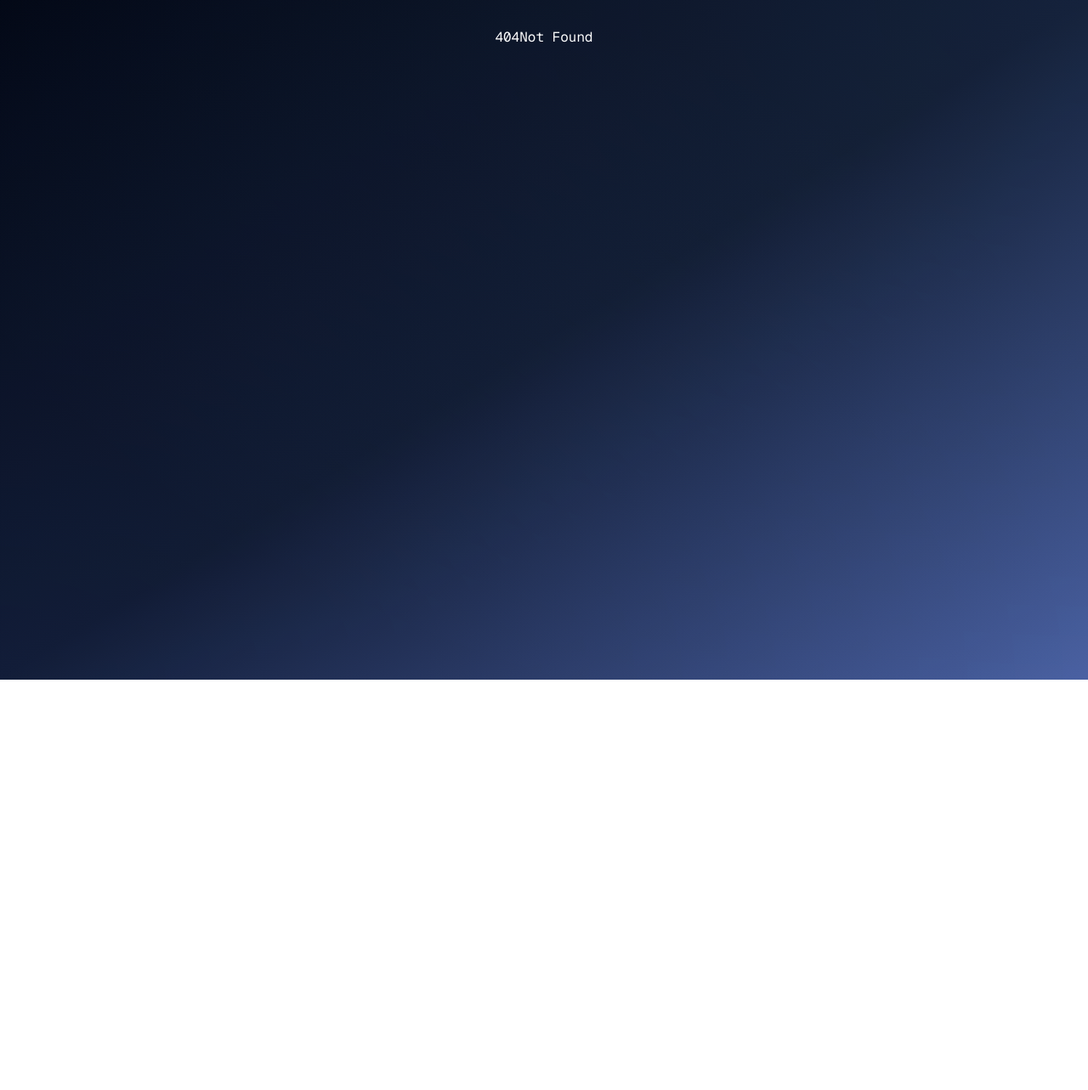
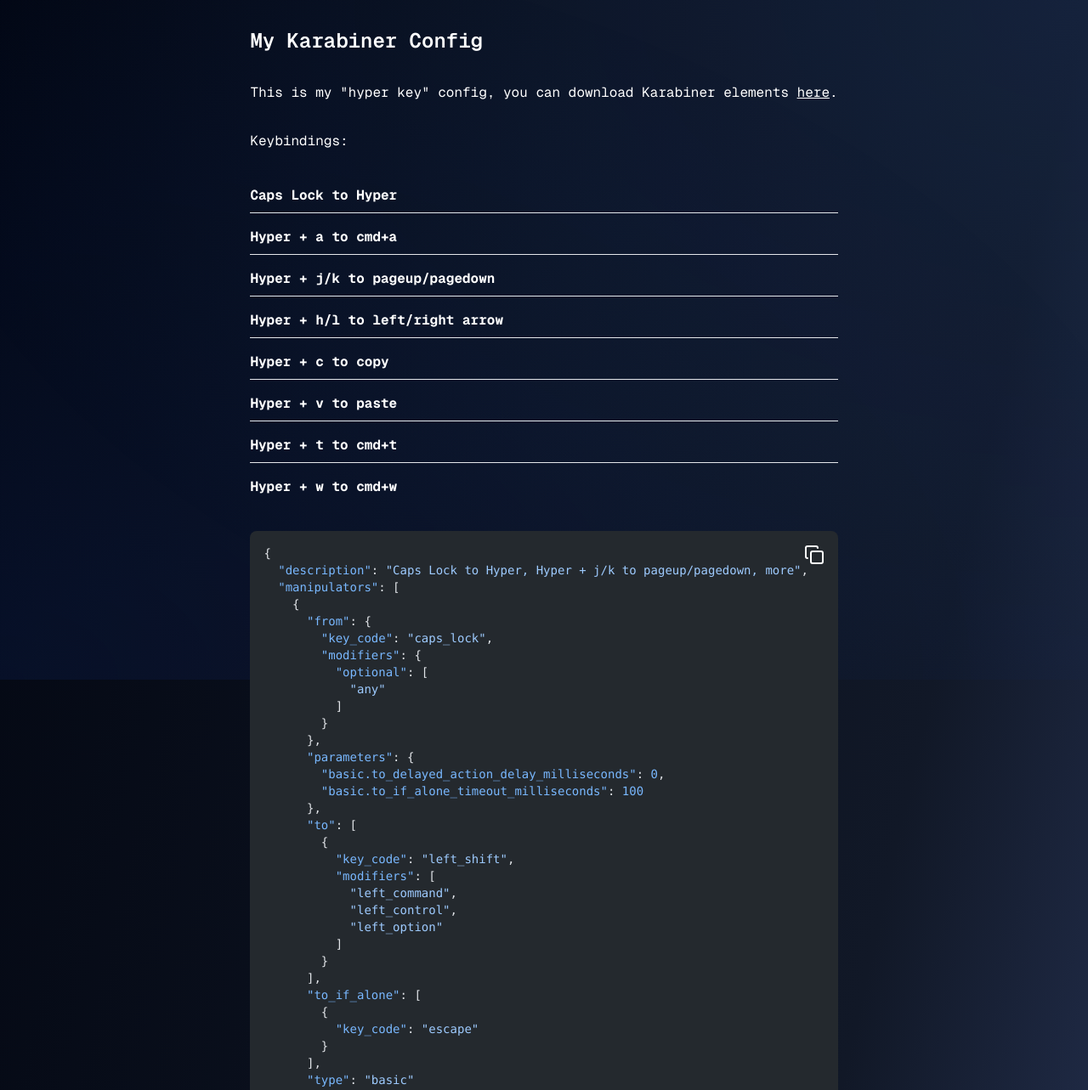
Before and after one commit to bmdavis419/davis7dotsh, a SvelteKit app: page /karabiner in a window 1280 px wide. Before the commit this address had no page. Shown: the top 1283 px of the page at 85% size. Before the commit the page ends 800 px from the top, so only its background shows below. Built offline with nearby package versions, Linux system fonts and the light colour scheme.

Commit message:
karabiner config

```diff
--- a/package.json
+++ b/package.json
@@ -22,6 +22,7 @@
 		"prettier": "^3.3.2",
 		"prettier-plugin-svelte": "^3.2.6",
 		"prettier-plugin-tailwindcss": "^0.6.5",
+		"shiki": "^3.3.0",
 		"svelte": "^5.0.0",
 		"svelte-check": "^4.0.0",
 		"tailwindcss": "^3.4.9",
--- a/src/routes/+layout.svelte
+++ b/src/routes/+layout.svelte
@@ -4,7 +4,7 @@
 </script>
 
 <div
-	class="dark relative h-screen w-full bg-gradient-to-br from-gray-950 via-gray-900 to-blue-900/80 font-geist-mono text-white"
+	class="dark relative min-h-screen w-full bg-gradient-to-br from-gray-950 via-gray-900 to-blue-900/80 font-geist-mono text-white"
 >
 	<div
 		class="z-5 fixed inset-0 bg-[radial-gradient(ellipse_at_top_right,rgba(59,130,246,0.1),transparent_80%)]"
--- a/src/routes/+page.svelte
+++ b/src/routes/+page.svelte
@@ -39,12 +39,6 @@
 		</p>
 
 		<p>
-			<a href="https://www.theblokapp.com" target="_blank">BLOK</a> is a project I've been messing around
-			on for a while. It's a social calendar app. Very much a work in progress, want to ship something
-			later this year.
-		</p>
-
-		<p>
 			<a href="https://github.com/bmdavis419" target="_blank">My GitHub</a> has a bunch of the random
 			OSS things I've built. The biggest one is an open source e-commerce site built with SvelteKit.
 		</p>
--- /dev/null
+++ b/src/routes/karabiner/+page.svelte
@@ -0,0 +1,61 @@
+<script lang="ts">
+	import { codeToHtml } from 'shiki';
+	import { myConfig } from './myConfig';
+	import { Copy } from 'lucide-svelte';
+
+	let html = $state('');
+
+	$effect(() => {
+		const run = async () => {
+			html = await codeToHtml(myConfig, {
+				lang: 'json',
+				theme: 'github-dark'
+			});
+		};
+
+		run();
+	});
+
+	const copy = () => {
+		navigator.clipboard.writeText(myConfig);
+	};
+</script>
+
+<div class="flex flex-col gap-8">
+	<h2 class="text-primary text-2xl font-semibold">My Karabiner Config</h2>
+
+	<p class="text-secondary leading-relaxed">
+		This is my "hyper key" config, you can download Karabiner elements
+		<a
+			href="https://karabiner-elements.pqrs.org/"
+			target="_blank"
+			rel="noopener noreferrer"
+			class="text-accent underline transition-opacity hover:opacity-80">here</a
+		>.
+	</p>
+
+	<p class="text-secondary">Keybindings:</p>
+	<ul class="space-y-2 font-bold">
+		<li class="text-secondary border-border border-b py-2 last:border-b-0">Caps Lock to Hyper</li>
+		<li class="text-secondary border-border border-b py-2 last:border-b-0">Hyper + a to cmd+a</li>
+		<li class="text-secondary border-border border-b py-2 last:border-b-0">
+			Hyper + j/k to pageup/pagedown
+		</li>
+		<li class="text-secondary border-border border-b py-2 last:border-b-0">
+			Hyper + h/l to left/right arrow
+		</li>
+		<li class="text-secondary border-border border-b py-2 last:border-b-0">Hyper + c to copy</li>
+		<li class="text-secondary border-border border-b py-2 last:border-b-0">Hyper + v to paste</li>
+		<li class="text-secondary border-border border-b py-2 last:border-b-0">Hyper + t to cmd+t</li>
+		<li class="text-secondary border-border border-b py-2 last:border-b-0">Hyper + w to cmd+w</li>
+	</ul>
+
+	<div class="relative rounded-lg bg-[#24292E] p-4">
+		<button class="absolute right-2 top-2 rounded-md p-2 hover:bg-neutral-900" onclick={copy}>
+			<Copy />
+		</button>
+		<div class="text-sm">
+			{@html html}
+		</div>
+	</div>
+</div>
--- /dev/null
+++ b/src/routes/karabiner/myConfig.ts
@@ -0,0 +1,149 @@
+const myKarabinerConfig = {
+	description: 'Caps Lock to Hyper, Hyper + j/k to pageup/pagedown, more',
+	manipulators: [
+		{
+			from: {
+				key_code: 'caps_lock',
+				modifiers: { optional: ['any'] }
+			},
+			parameters: {
+				'basic.to_delayed_action_delay_milliseconds': 0,
+				'basic.to_if_alone_timeout_milliseconds': 100
+			},
+			to: [
+				{
+					key_code: 'left_shift',
+					modifiers: ['left_command', 'left_control', 'left_option']
+				}
+			],
+			to_if_alone: [{ key_code: 'escape' }],
+			type: 'basic'
+		},
+		{
+			from: {
+				key_code: 'k',
+				modifiers: {
+					mandatory: ['left_shift', 'left_command', 'left_control', 'left_option'],
+					optional: ['any']
+				}
+			},
+			to: [{ key_code: 'page_up' }],
+			type: 'basic'
+		},
+		{
+			from: {
+				key_code: 'j',
+				modifiers: {
+					mandatory: ['left_shift', 'left_command', 'left_control', 'left_option'],
+					optional: ['any']
+				}
+			},
+			to: [{ key_code: 'page_down' }],
+			type: 'basic'
+		},
+		{
+			from: {
+				key_code: 'h',
+				modifiers: {
+					mandatory: ['left_shift', 'left_command', 'left_control', 'left_option'],
+					optional: ['any']
+				}
+			},
+			to: [{ key_code: 'left_arrow' }],
+			type: 'basic'
+		},
+		{
+			from: {
+				key_code: 'l',
+				modifiers: {
+					mandatory: ['left_shift', 'left_command', 'left_control', 'left_option'],
+					optional: ['any']
+				}
+			},
+			to: [{ key_code: 'right_arrow' }],
+			type: 'basic'
+		},
+		{
+			from: {
+				key_code: 'a',
+				modifiers: {
+					mandatory: ['left_shift', 'left_command', 'left_control', 'left_option'],
+					optional: ['any']
+				}
+			},
+			to: [
+				{
+					key_code: 'a',
+					modifiers: ['left_control']
+				}
+			],
+			type: 'basic'
+		},
+		{
+			from: {
+				key_code: 't',
+				modifiers: {
+					mandatory: ['left_shift', 'left_command', 'left_control', 'left_option'],
+					optional: ['any']
+				}
+			},
+			to: [
+				{
+					key_code: 't',
+					modifiers: ['left_command']
+				}
+			],
+			type: 'basic'
+		},
+		{
+			from: {
+				key_code: 'c',
+				modifiers: {
+					mandatory: ['left_shift', 'left_command', 'left_control', 'left_option'],
+					optional: ['any']
+				}
+			},
+			to: [
+				{
+					key_code: 'c',
+					modifiers: ['left_command']
+				}
+			],
+			type: 'basic'
+		},
+		{
+			from: {
+				key_code: 'v',
+				modifiers: {
+					mandatory: ['left_shift', 'left_command', 'left_control', 'left_option'],
+					optional: ['any']
+				}
+			},
+			to: [
+				{
+					key_code: 'v',
+					modifiers: ['left_command']
+				}
+			],
+			type: 'basic'
+		},
+		{
+			from: {
+				key_code: 'w',
+				modifiers: {
+					mandatory: ['left_shift', 'left_command', 'left_control', 'left_option'],
+					optional: ['any']
+				}
+			},
+			to: [
+				{
+					key_code: 'w',
+					modifiers: ['left_command']
+				}
+			],
+			type: 'basic'
+		}
+	]
+};
+
+export const myConfig = JSON.stringify(myKarabinerConfig, null, 2);
```
Also changed, not shown: 1 other file (tests, documents, lock files or other folders).
